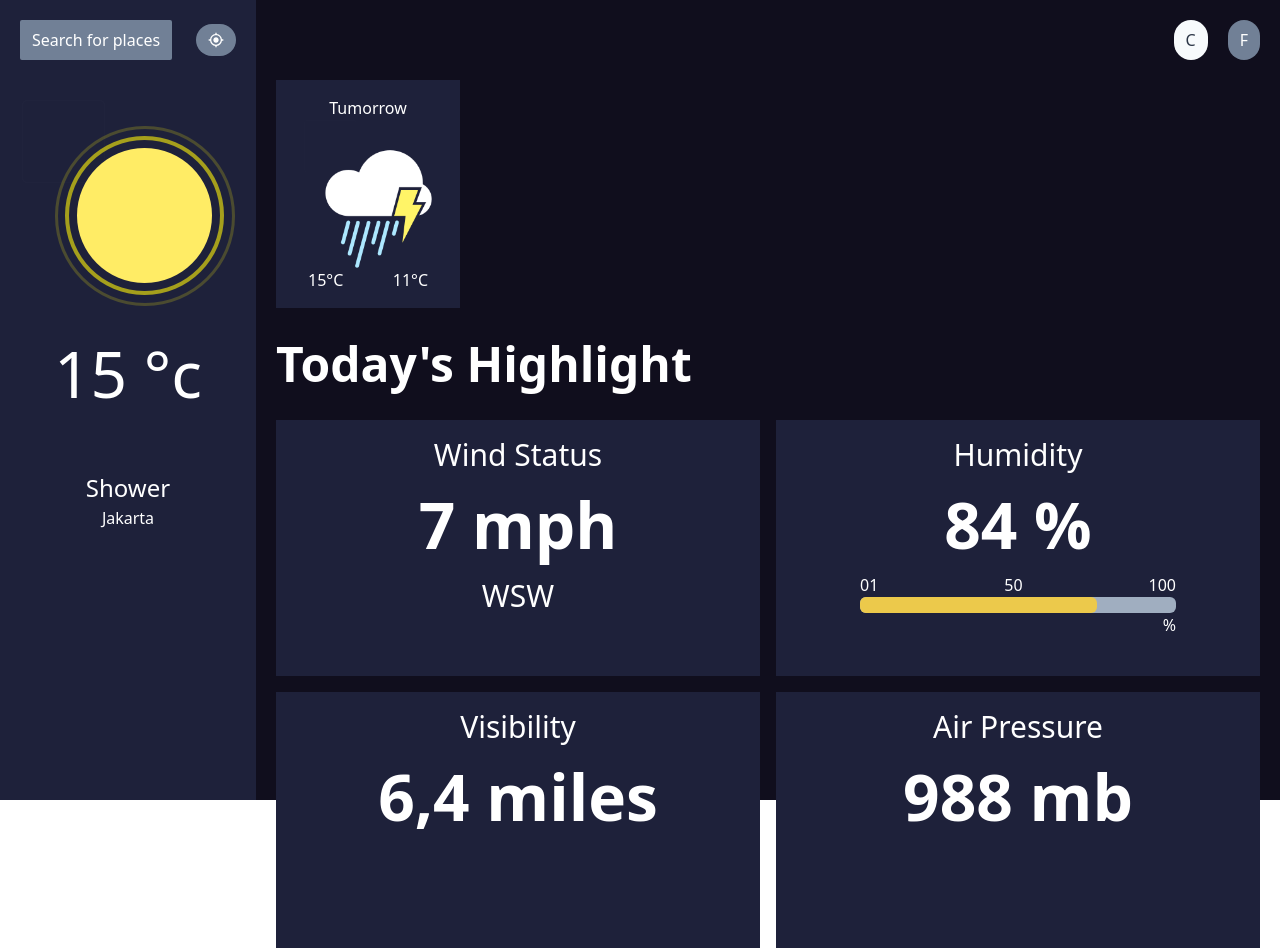
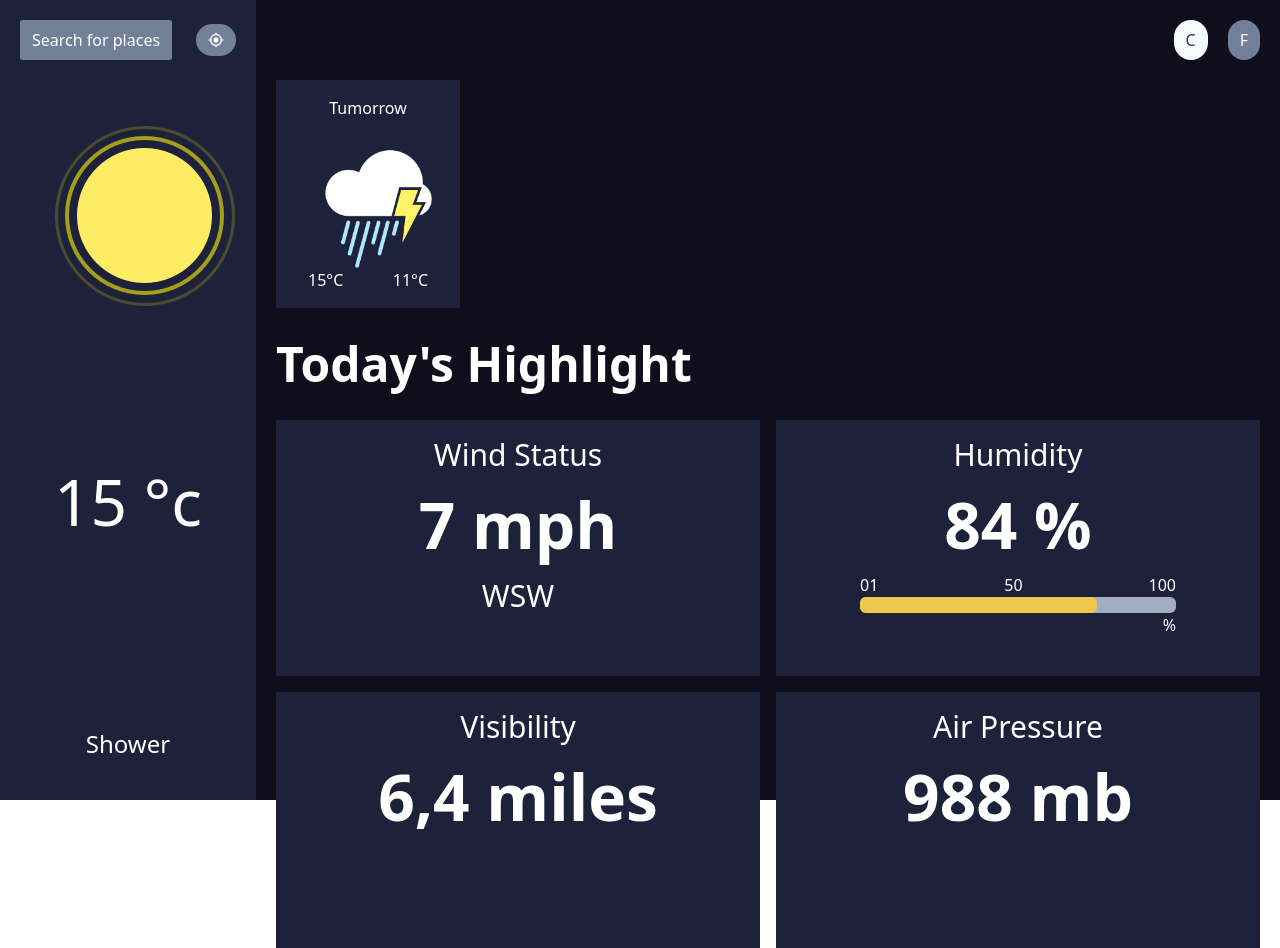
Before and after one commit to rahulsya/devChallengsWheaterApp, a React (Create React App) app: page / in a window 1280 px wide. Built offline with nearby package versions, Linux system fonts and the light colour scheme; no server answers.

Commit message:
modified files

```diff
--- a/src/App.js
+++ b/src/App.js
@@ -4,34 +4,39 @@
 import SideBar from './components/SideBar'
 import MainContent from './components/MainContent'
 
+import {WheaterContext} from './context/wheater-context'
 import {getBylocation,getByLocationId} from './api/getApiWheater'
-import {InfoLocationConxtex} from './context/infoLocation-context'
 import useLocation from './hooks/location'
 
 function App() {
 
-//   const {location,setLocation}=React.useContext(InfoLocationConxtex)
-//   const {latitude,longitude}=useLocation()
-
-//   const[dailyWheater,setDailyWheater]=React.useState([])
+  const {state,dispatch}=React.useContext(WheaterContext)
+  const {latitude,longitude}=useLocation()
 
 //   React.useEffect(()=>{
 //     if (latitude && longitude) {
 //       getBylocation(latitude ,longitude)
-//       .then(response=>setLocation(response.data[0]))
+//       .then(response=>setState(state.currentLocation=response.data[0]))
 //       .catch(err=>console.log(err.message))
 //     }
-//   },[setLocation,latitude,longitude])
+//   },[latitude,longitude])
 
 
 // React.useEffect(()=>{
-//   if (location.woeid) {
+//   if (state.currentLocation.woeid) {
 //     getByLocationId(location.woeid)
 //     .then(response=>setDailyWheater(response.data.consolidated_weather))
 //     .catch(err=>console.log(err))
 //   }
 // },[location.woeid])
 
+React.useEffect(()=>{
+dispatch({
+    type:"TEST",
+    data:'hello'
+  })
+},[])
+console.log(state);
   return (
     <div className="flex flex-col lg:flex-row">
       <div className="w-full lg:w-3/12 bg-liteBlue h-auto lg:h-screen">
--- a/src/components/SideBar/index.js
+++ b/src/components/SideBar/index.js
@@ -16,7 +16,7 @@
                     <MdGpsFixed/>
                 </Button>
             </div>
-            <div className="flex flex-col justify-between items-center text-white py-5">
+            <div className="grid grid-cols lg:gap-32 place-content-center text-center py-5  text-white ">
                 <img src={Clear} alt="clear" className="mt-5"/>
                 <div className="text-6xl mt-5">
                     15 °c
--- a/src/context/infoLocation-context.js
+++ /dev/null
@@ -1,15 +0,0 @@
-import React from 'react'
-
-export const InfoLocationConxtex=React.createContext()
-
-export const InfoLocationContextProvider=({children})=>{
-
-    const [location,setLocation]=React.useState([])
-
-
-    return (
-        <InfoLocationConxtex.Provider value={{location,setLocation}}>
-            {children}
-        </InfoLocationConxtex.Provider>
-    )
-}
--- a/src/index.js
+++ b/src/index.js
@@ -3,14 +3,14 @@
 import "./styles/tailwind.css"
 import App from './App';
 import * as serviceWorker from './serviceWorker';
-import {InfoLocationContextProvider} from './context/infoLocation-context'
+import {WheaterContextProvider} from './context/wheater-context'
 
 ReactDOM.render(
   <React.StrictMode>
-    <InfoLocationContextProvider>
+    <WheaterContextProvider>
 
     <App />
-    </InfoLocationContextProvider>
+    </WheaterContextProvider>
   </React.StrictMode>,
   document.getElementById('root')
 );
```
Also changed, not shown: 1 other file (tests, documents, lock files or other folders).
